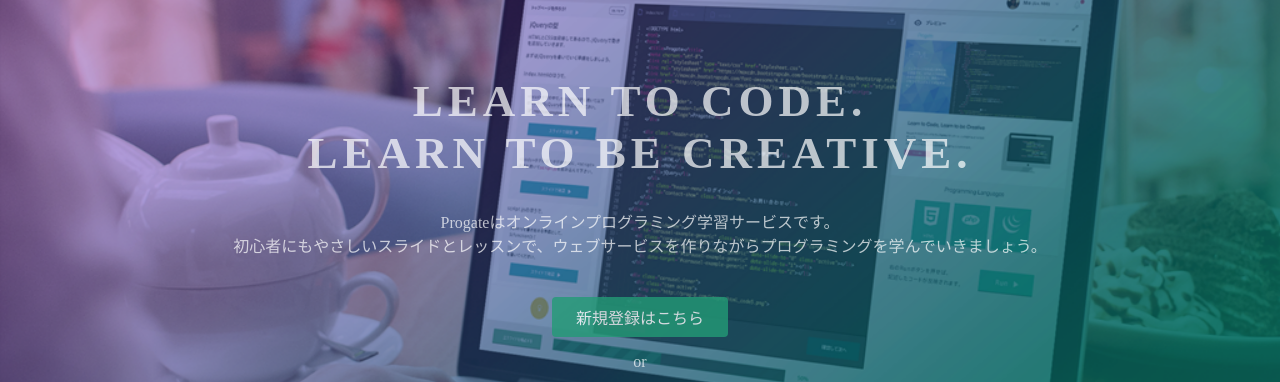
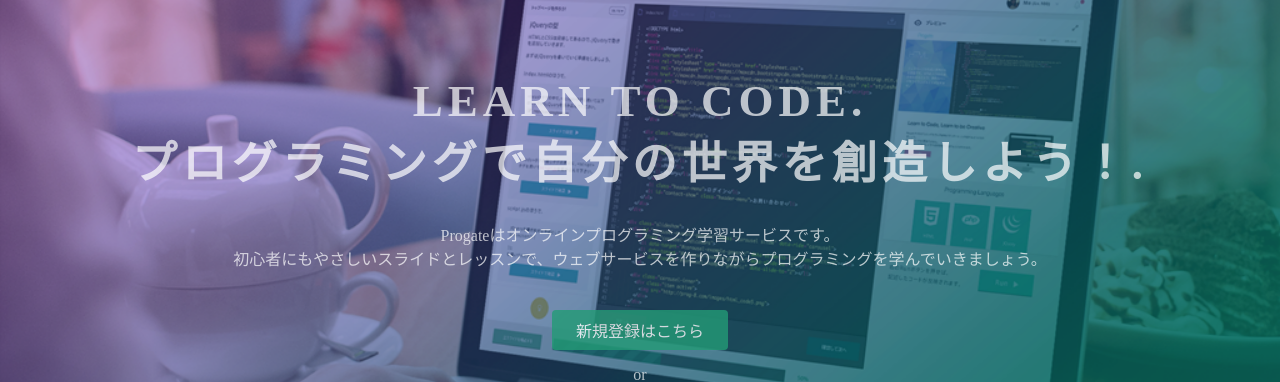
Before and after one commit to tomokimori-github/github.io, a plain HTML site: page index.html in a window 1280 px wide. Shown: the part 135-517 px from the top of the page. Drawn offline with Linux system fonts and the light colour scheme.

Commit message:
Update index.html

```diff
--- a/index.html
+++ b/index.html
@@ -23,7 +23,7 @@
   </header>
   <div class="top-wrapper">
     <div class="container">
-      <h1>LEARN TO CODE.<br>LEARN TO BE CREATIVE.</h1>
+      <h1>LEARN TO CODE.<br>プログラミングで自分の世界を創造しよう！.</h1>
       <p>Progateはオンラインプログラミング学習サービスです。<br>初心者にもやさしいスライドとレッスンで、ウェブサービスを作りながらプログラミングを学んでいきましょう。</p>
       <div class="btn-wrapper">
         <a href="#" class="btn signup">新規登録はこちら</a>
```
